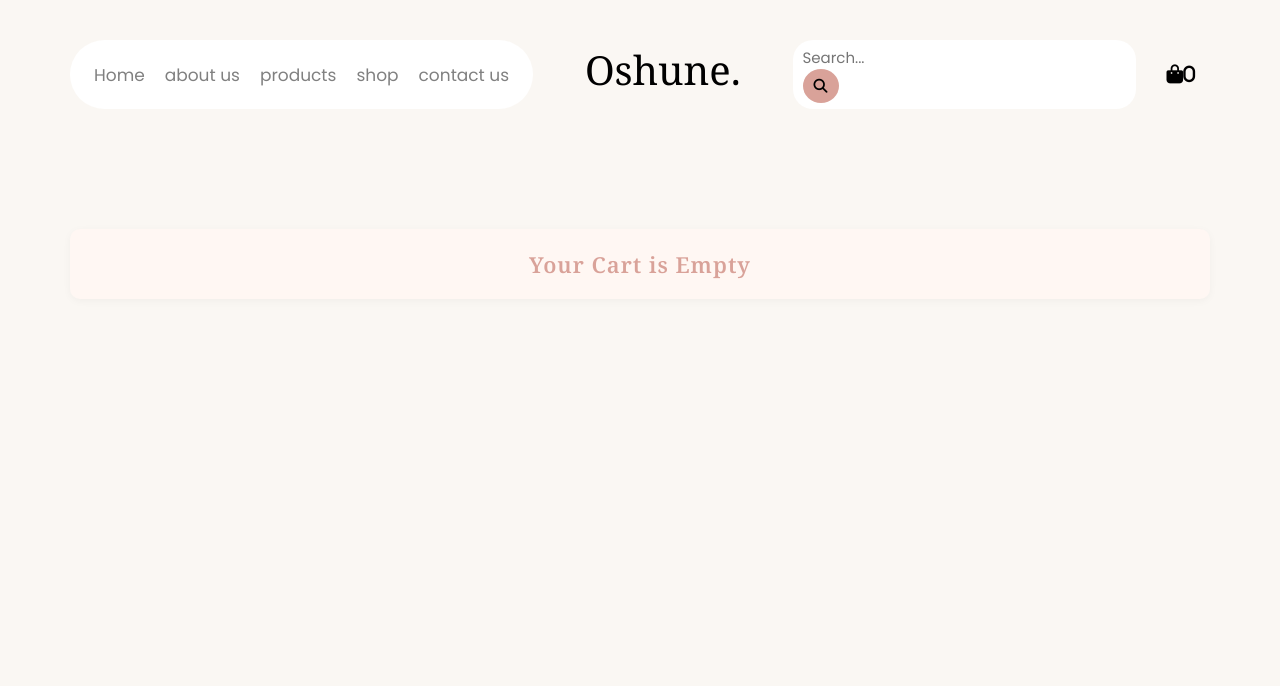
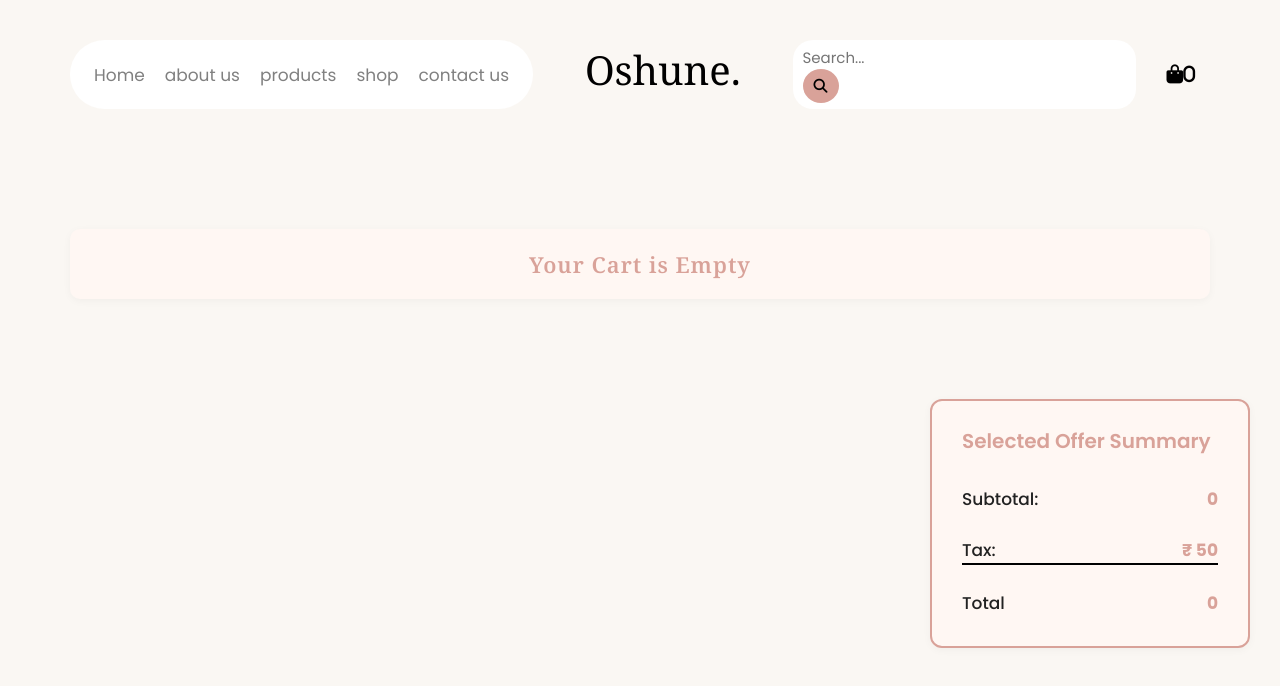
Before and after one commit to SanjilaGangaju/Oshune, a website built with Vite: page src/addToCart.html in a window 1280 px wide. Built offline with nearby package versions, Linux system fonts and the light colour scheme; a web font is replaced by a local one.

Commit message:
add cart-products-bill layout and styles

```diff
--- a/src/addToCart.html
+++ b/src/addToCart.html
@@ -90,6 +90,29 @@
     <!-- ========cart products template = End Section ========== -->
 
 <!-- =========Cart Products End Section ========== -->
+    <!-- ========== Product total Start Section ========== -->
+    <section class="cart-products--total">
+        <div class="container cart-bil--div">
+        <div class="cart-total--bill">
+            <p>Selected Offer Summary</p>
+            <div class="sub-total--div">
+                <span class="bill-label">Subtotal:</span>
+                <span class="bill-value">0</span>
+            </div>
+            <div class="tax-div">
+                 <span class="tax-label">Tax:</span>
+                <span class="tax-value">₹ 50</span>
+
+            </div>
+
+            <div class="total-div">
+                <span class="total-label">Total</span>
+                <span class="total-value">0</span>
+
+            </div>
+    </div>
+    </section>
+
 
  <script type="module" src="showAddToCartCards.js" ></script>
 </body>
--- a/src/removeCartProduct.js
+++ b/src/removeCartProduct.js
@@ -7,7 +7,7 @@ export const removeCartProd = (event, id)=>{
 
   //remove from local storage
   let cartProducts = getCartProductFromLS();
-  cartProducts = cartProducts.filter(prod => prod.id != id);
+  cartProducts = cartProducts.filter(prod => prod.id !== id);
 
   localStorage.setItem("cartProductsLS", JSON.stringify(cartProducts));
 
--- a/src/style.css
+++ b/src/style.css
@@ -791,4 +791,65 @@ body{
 
   }
 }
- /***** End cart products Section *****/
+/***** End cart products Section *****/
+/***** product-bill Section *****/
+
+.cart-bil--div {
+  display: flex;
+  justify-content: flex-end;
+  padding: 2rem 0;
+
+}
+
+.cart-total--bill {
+  background: #fff7f3;
+  border: 2px solid var(--accent-color, #b97c6d);
+  border-radius: 1.2rem;
+  box-shadow: 0 2px 8px rgba(0,0,0,0.04);
+  padding: 2.5rem 3rem;
+  min-width: 32rem;
+  display: flex;
+  flex-direction: column;
+  gap: 2rem;
+  align-items: stretch;
+}
+
+.cart-total--bill > p {
+  font-size: 2rem;
+  font-weight: 600;
+  color: var(--accent-color, #b97c6d);
+  margin-bottom: 1rem;
+  align-self: flex-start;
+}
+
+.sub-total--div,
+.tax-div,
+.total-div {
+  display: grid;
+  grid-template-columns: 1fr auto;
+  justify-content: space-between;
+  align-items: center;
+  width: 100%;
+  font-size: 1.7rem;
+  font-weight: 500;
+  margin-bottom: 0.5rem;
+}
+.tax-div{
+  border-bottom: 2px solid black;
+}
+
+
+.bill-label,
+.tax-label,
+.total-label {
+  color: #222;
+}
+
+.bill-value,
+.tax-value,
+.total-value {
+  color: var(--accent-color, #b97c6d);
+  font-weight: bold;
+  font-size: 1.7rem;
+}
+ /***** End product-bill  *****/
```
